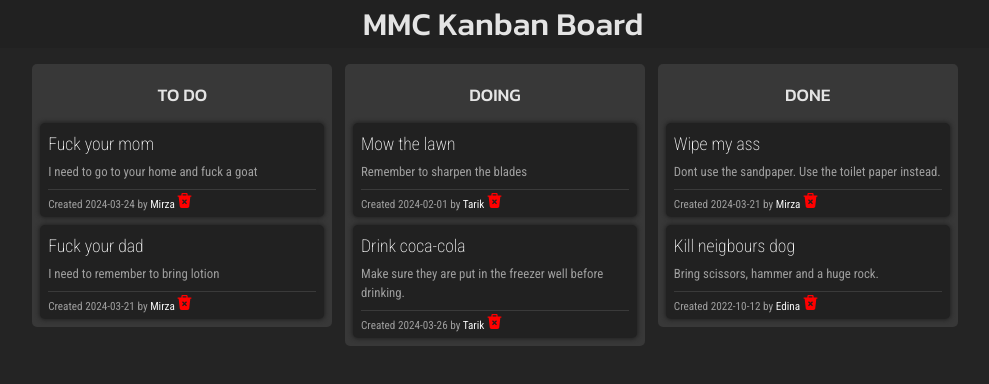
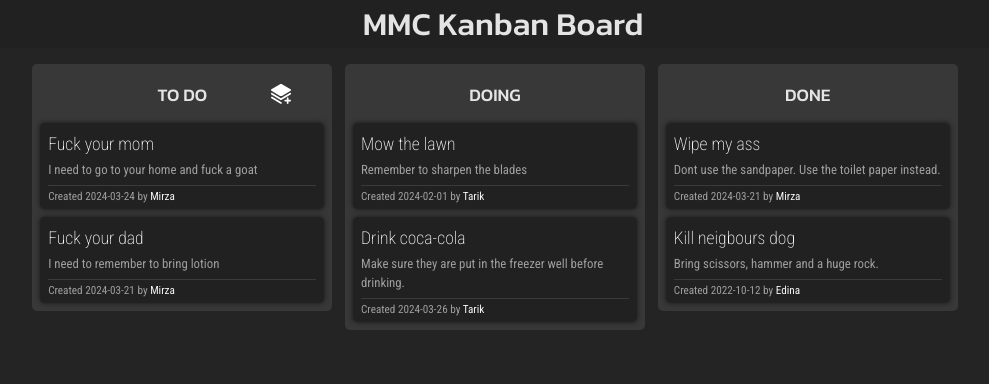
Before and after one commit to Strimlaren/KanbanBoard, a React (Vite) app: page / in a window 1280 px wide. Shown: the top 384 px of the page, without its empty margins (145-1134 px from the left). Built offline with nearby package versions, Linux system fonts and the light colour scheme.

Commit message:
added icons and controls

```diff
--- a/src/App.css
+++ b/src/App.css
@@ -55,6 +55,7 @@ body {
   font-weight: 500;
   text-transform: uppercase;
   text-align: center;
+  position: relative;
 }
 
 .cards-container {
@@ -76,16 +77,20 @@ body {
   color: white;
 }
 
-.todo-card p:first-of-type {
-  margin: 4px 0 8px 0;
+.p-content-div p {
+  margin: 2px 0 6px 0;
   font-size: 0.8rem;
   color: #9f9f9f;
 }
 
-.todo-card p:nth-child(3) {
+.card-footer p {
   font-size: 0.7rem;
   color: #9f9f9f;
   margin: 0.2rem 0 0 0;
+}
+
+.card-footer {
+  position: relative;
 }
 
 .p-content-div {
@@ -96,8 +101,45 @@ body {
   color: whitesmoke;
 }
 
+.icon-container {
+  position: absolute;
+  right: 0;
+  bottom: -3px;
+  display: none;
+}
+
+.todo-card:hover .icon-container {
+  display: block;
+}
+
 svg {
-  width: 15px;
-  height: 15px;
-  fill: red;
+  width: 13px;
+  height: 13px;
+  margin-left: 3px;
+  fill: white;
+  transition: fill 0.5s ease;
 }
+
+svg:hover {
+  fill: #9f9f9f;
+  cursor: pointer;
+}
+
+.add-icon {
+  position: absolute;
+  top: 2px;
+  right: 30px;
+}
+
+.add-icon svg {
+  width: 20px;
+  height: 20px;
+}
+
+.left-icon {
+  margin-right: 7px;
+}
+
+.right-icon {
+  margin-left: 7px;
+}
--- a/src/assets/images/icons.jsx
+++ b/src/assets/images/icons.jsx
@@ -5,3 +5,53 @@ export const TrashIcon = () => (
     <path d="m17,4v-2c0-1.103-.897-2-2-2h-6c-1.103,0-2,.897-2,2v2H1v2h1.644l1.703,15.331c.169,1.521,1.451,2.669,2.982,2.669h9.304c1.531,0,2.813-1.147,2.981-2.669l1.703-15.331h1.682v-2h-6Zm-8-2h6v2h-6v-2Zm6.957,14.543l-1.414,1.414-2.543-2.543-2.543,2.543-1.414-1.414,2.543-2.543-2.543-2.543,1.414-1.414,2.543,2.543,2.543-2.543,1.414,1.414-2.543,2.543,2.543,2.543Z" />
   </svg>
 );
+
+export const EditIcon = () => (
+  <svg
+    xmlns="http://www.w3.org/2000/svg"
+    id="Layer_1"
+    data-name="Layer 1"
+    viewBox="0 0 24 24"
+    width="512"
+    height="512">
+    <path d="m19.414,5h-4.414V.586l4.414,4.414Zm4.586,9.537c0,.678-.264,1.316-.744,1.795l-7.667,7.667h-3.59v-3.59l7.668-7.667c.99-.99,2.6-.99,3.59,0,.479.479.744,1.117.744,1.795Zm-14.001,5.044l8.253-8.252c.5-.5,1.096-.869,1.748-1.089v-3.239h-7V0H3C1.343,0,0,1.343,0,3v21h9.999v-4.419Z" />
+  </svg>
+);
+
+export const DoneIcon = () => (
+  <svg
+    xmlns="http://www.w3.org/2000/svg"
+    id="Capa_1"
+    x="0px"
+    y="0px"
+    viewBox="0 0 512 512"
+    width="512"
+    height="512">
+    <g>
+      <path d="M405.333,0H106.667C47.786,0.071,0.071,47.786,0,106.667v298.667C0.071,464.214,47.786,511.93,106.667,512h298.667   C464.214,511.93,511.93,464.214,512,405.333V106.667C511.93,47.786,464.214,0.071,405.333,0z M426.667,172.352L229.248,369.771   c-16.659,16.666-43.674,16.671-60.34,0.012c-0.004-0.004-0.008-0.008-0.012-0.012l-83.563-83.541   c-8.348-8.348-8.348-21.882,0-30.229s21.882-8.348,30.229,0l83.541,83.541l197.44-197.419c8.348-8.318,21.858-8.294,30.176,0.053   C435.038,150.524,435.014,164.034,426.667,172.352z" />
+    </g>
+  </svg>
+);
+
+export const ReturnIcon = () => (
+  <svg
+    xmlns="http://www.w3.org/2000/svg"
+    id="Filled"
+    viewBox="0 0 24 24"
+    width="512"
+    height="512">
+    <path d="M15,7H10.17V5.414A2,2,0,0,0,6.756,4L.876,9.879a3,3,0,0,0,0,4.242L6.756,20a2,2,0,0,0,3.414-1.414V17H16a6.006,6.006,0,0,1,6,6,1,1,0,0,0,2,0V16A9.01,9.01,0,0,0,15,7Z" />
+  </svg>
+);
+
+export const AddNewIcon = () => (
+  <svg
+    xmlns="http://www.w3.org/2000/svg"
+    id="Layer_1"
+    data-name="Layer 1"
+    viewBox="0 0 24 24"
+    width="512"
+    height="512">
+    <path d="M0,7.23c0-.352,.184-.677,.485-.857L10.347,.456c1.021-.613,2.287-.613,3.307,0l9.861,5.917c.301,.181,.485,.506,.485,.857s-.184,.677-.485,.857l-9.861,5.917c-.51,.306-1.082,.458-1.653,.459-.572,0-1.143-.153-1.653-.459L.485,8.088c-.301-.181-.485-.506-.485-.857Zm23,11.77h-2v-2c0-.553-.448-1-1-1s-1,.447-1,1v2h-2c-.552,0-1,.447-1,1s.448,1,1,1h2v2c0,.553,.448,1,1,1s1-.447,1-1v-2h2c.552,0,1-.447,1-1s-.448-1-1-1Zm-10.485,2.914L1.515,15.314c-.475-.285-1.089-.131-1.372,.343-.284,.474-.131,1.088,.343,1.372l11,6.6c.161,.097,.338,.143,.514,.143,.34,0,.671-.173,.858-.485,.284-.474,.131-1.088-.343-1.372Zm9.971-11.167l-10.485,6.291L1.515,10.747c-.475-.285-1.089-.132-1.372,.343-.284,.474-.131,1.088,.343,1.372l11,6.6c.159,.095,.336,.143,.515,.143s.356-.048,.515-.143l11-6.6c.474-.284,.627-.898,.343-1.372s-.898-.627-1.372-.343Z" />
+  </svg>
+);
--- a/src/components/Column.jsx
+++ b/src/components/Column.jsx
@@ -1,15 +1,24 @@
 import TodoCard from "./TodoCard";
+import { AddNewIcon } from "../assets/images/icons.jsx";
 
-export default function Column({ card }) {
+export default function Column({ card, colpos }) {
   return (
     <>
       <div className="column">
-        <div className="column-title">{card.columnTitle}</div>
+        <div className="column-title">
+          {card.columnTitle}
+          {colpos === 0 && (
+            <div className="add-icon">
+              <AddNewIcon />
+            </div>
+          )}
+        </div>
         <div className="cards-container">
           {card.cards.map((cardx, index) => {
             return (
               <TodoCard
                 key={index}
+                colpos={colpos}
                 title={cardx.cardTitle}
                 content={cardx.content}
                 creator={cardx.creator}
--- a/src/components/ColumnList.jsx
+++ b/src/components/ColumnList.jsx
@@ -1,5 +1,6 @@
+import { useState } from "react";
 import Column from "./Column";
-import { useState } from "react";
+
 import { carddata } from "../assets/carddata.jsx";
 
 export default function ColumnList() {
@@ -9,7 +10,7 @@ export default function ColumnList() {
     <>
       <div className="column-list">
         {cards.map((card, index) => (
-          <Column card={card} key={index} />
+          <Column card={card} key={index} colpos={index} />
         ))}
       </div>
     </>
--- a/src/components/TodoCard.jsx
+++ b/src/components/TodoCard.jsx
@@ -1,18 +1,34 @@
-import { TrashIcon } from "../assets/images/icons.jsx";
+import {
+  TrashIcon,
+  EditIcon,
+  DoneIcon,
+  ReturnIcon,
+} from "../assets/images/icons.jsx";
 
-export default function TodoCard({ title, content, creator, date }) {
+export default function TodoCard({ colpos, title, content, creator, date }) {
   return (
     <div className="todo-card">
       <h3>{title}</h3>
       <div className="p-content-div">
-        <p className="content">{content}</p>
+        <p>{content}</p>
       </div>
-      <p>
-        Created {date} by{" "}
-        <span className="highlight">
-          {creator} <TrashIcon />
-        </span>
-      </p>
+      <div className="card-footer">
+        <p>
+          Created {date} by <span className="highlight">{creator}</span>
+        </p>
+        <div className="icon-container">
+          {colpos !== 0 && (
+            <span className="left-icon">
+              <ReturnIcon />
+            </span>
+          )}
+          <TrashIcon />
+          <EditIcon />
+          <span className="right-icon">
+            <DoneIcon />
+          </span>
+        </div>
+      </div>
     </div>
   );
 }
```
Also changed, not shown: src/components/NewEditModal.jsx (added).
